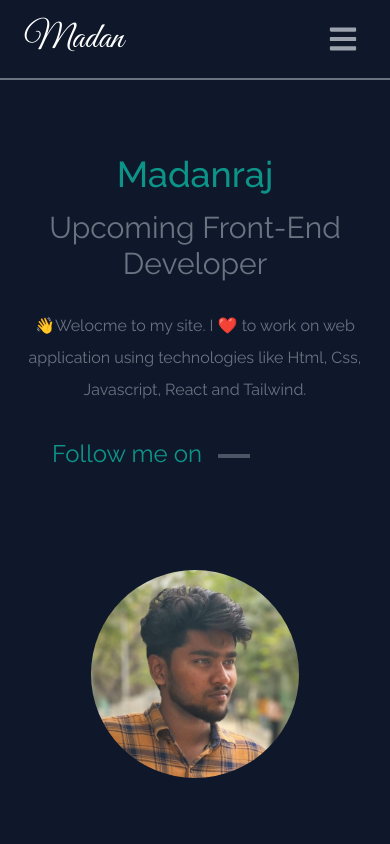
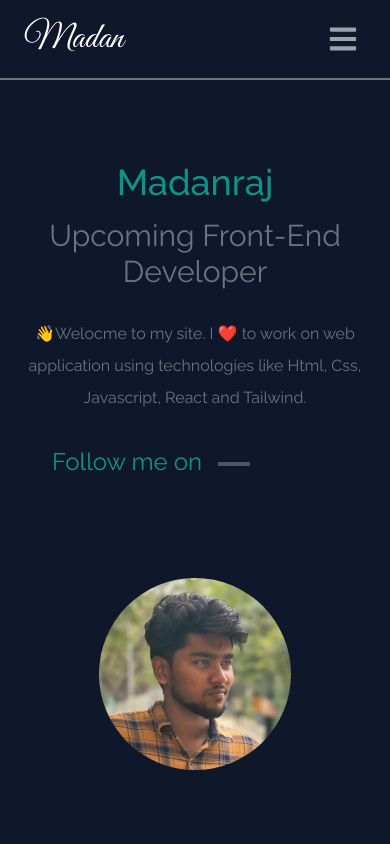
Before and after one commit to Madanraj0519/Madanraj-Portfolio, a React (Create React App) app: page / in a window 390 px wide. Shown: the top 844 px of the page. Built offline with nearby package versions, Linux system fonts and the light colour scheme.

Commit message:
change in break point

```diff
--- a/src/components/Home.js
+++ b/src/components/Home.js
@@ -25,7 +25,7 @@ const Home = () => {
               { <Socials /> }
 
 
-              <div className="mx-auto  rounded-full w-52 h-52 overflow-hidden sm:w-72 sm:h-72 md:h-96 md:w-96 md:rounded-full">
+              <div className="mx-auto  rounded-full w-48 h-48 overflow-hidden sm:w-72 sm:h-72 md:h-96 md:w-96 md:rounded-full">
                    <img src={HeroImage} alt='HeroImage' layout="fill" objectFit="cover" />
               </div>
 
```
